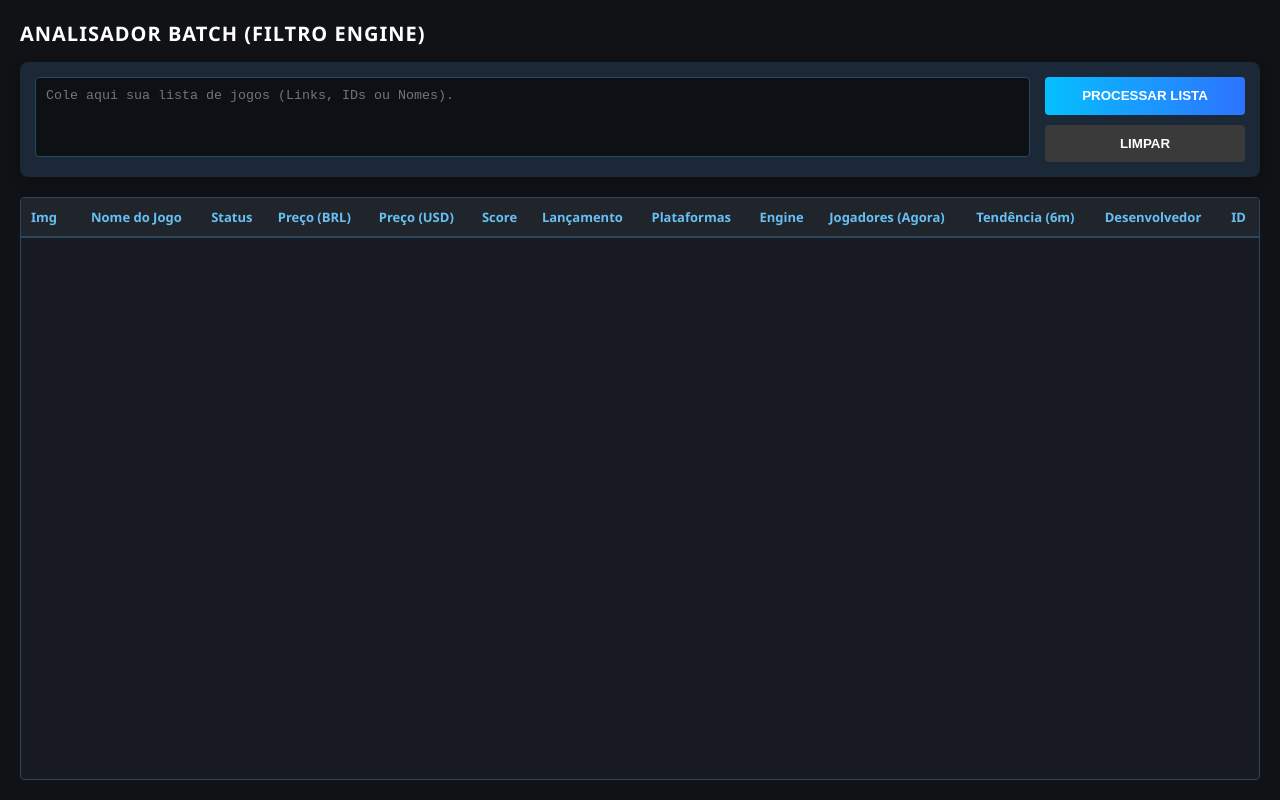
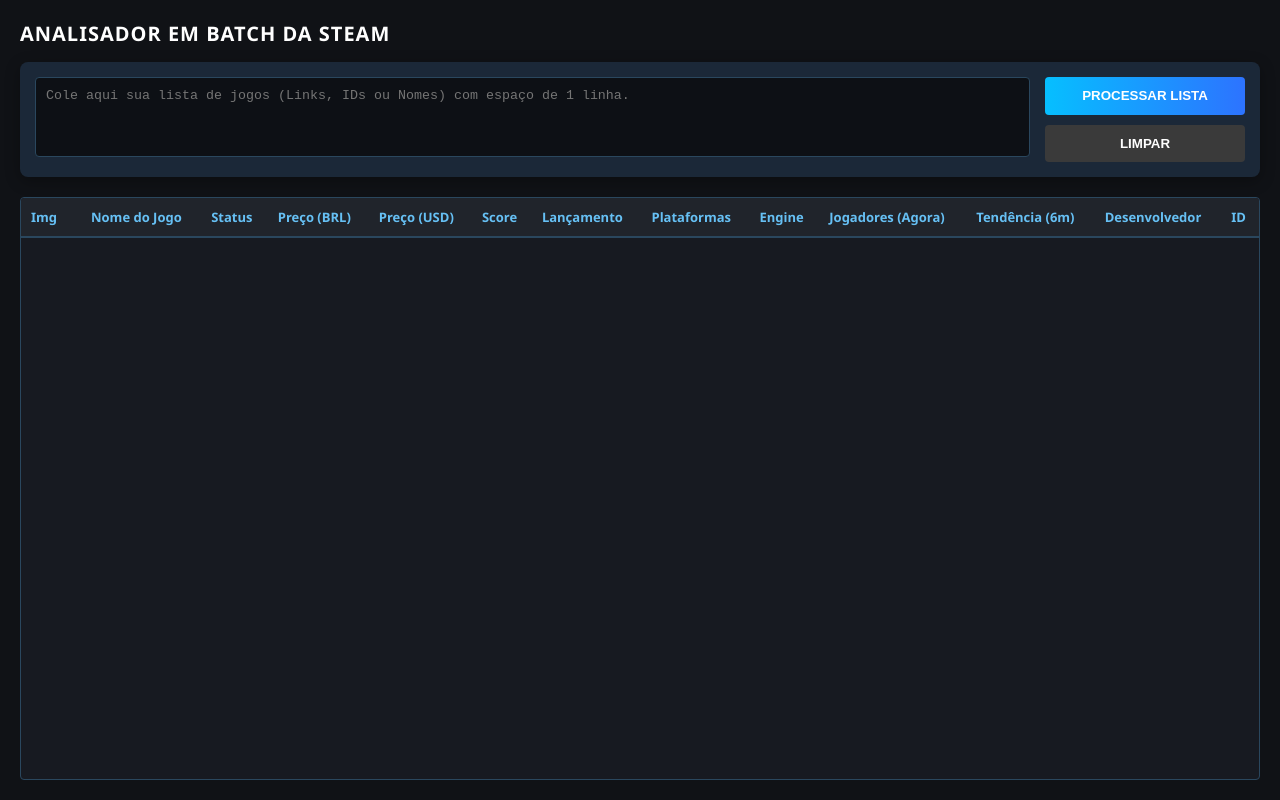
Before and after one commit to kelvinouteiro/steam-analyser, a plain HTML site: page index.html in a window 1280 px wide. Drawn offline with Linux system fonts and the light colour scheme.

Commit message:
Update HTML content and button labels

```diff
--- a/index.html
+++ b/index.html
@@ -177,11 +177,11 @@
 </head>
 <body>
 
-    <h1>Analisador Batch (Filtro Engine)</h1>
+    <h1>Analisador em Batch da steam</h1>
 
     <div class="controls">
         <div>
-            <textarea id="inputList" placeholder="Cole aqui sua lista de jogos (Links, IDs ou Nomes)."></textarea>
+            <textarea id="inputList" placeholder="Cole aqui sua lista de jogos (Links, IDs ou Nomes) com espaço de 1 linha."></textarea>
         </div>
         <div class="actions">
             <button id="btnProcess" onclick="startBatch()">PROCESSAR LISTA</button>
@@ -269,7 +269,7 @@
 
         } catch (err) {
             console.error("Erro:", err);
-            let retryBtn = `<button class="btn-retry" onclick="processItem(${i})">Reintentar</button>`;
+            let retryBtn = `<button class="btn-retry" onclick="processItem(${i})">Reload</button>`;
             updateCell(i, 'status', 'Erro: ' + err.message + retryBtn, 'status-error');
             if(!processedData[i]) processedData[i] = { id: '?', name: currentItems[i] };
         }
```
